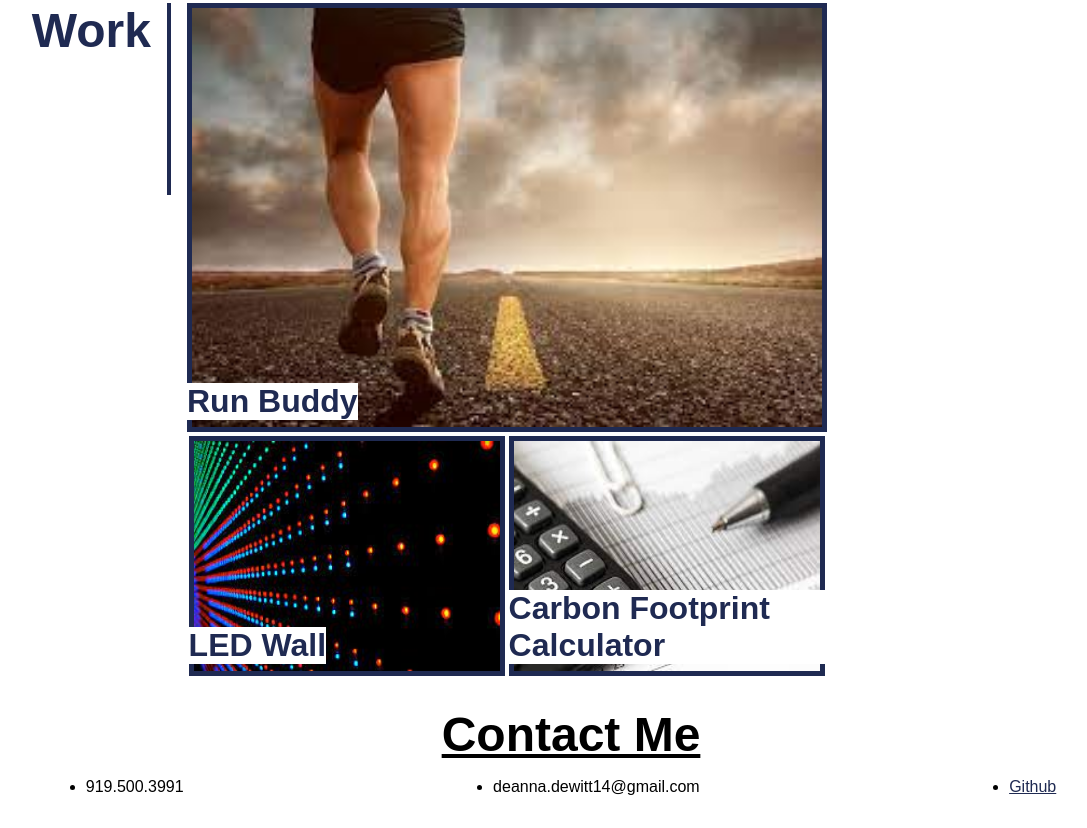
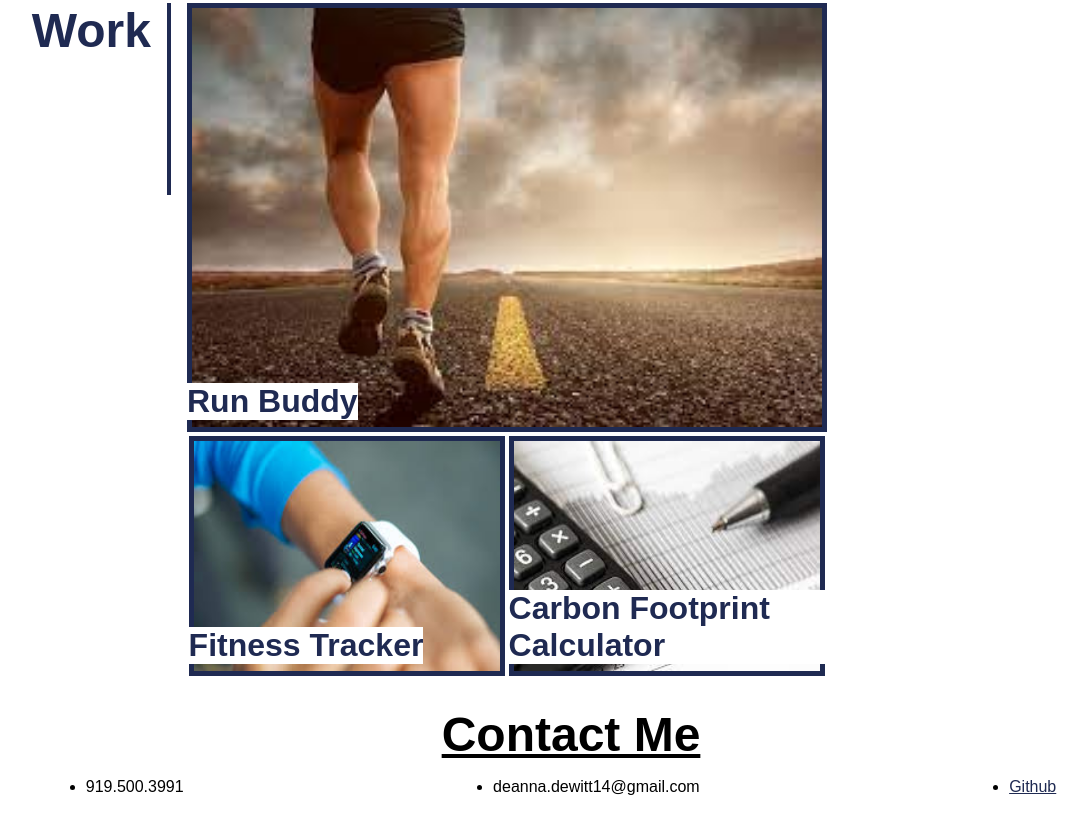
Before and after one commit to deanna-dewitt14/deannas-portfolio, a plain HTML site: page index.html in a window 1280 px wide. Shown: the part 641-1469 px from the top of the page, without its empty margins (69-1156 px from the left). Drawn offline with Linux system fonts and the light colour scheme; a web font is replaced by a local one.

Commit message:
added fitness tracker project to portfolio

```diff
--- a/assets/css/style.css
+++ b/assets/css/style.css
@@ -110,7 +110,7 @@ main h2 {
     border: 5px solid #1f2a52;
 }
 
-#ledWall {
+#watch {
     width: 19.8rem;
     height: 15rem;
     border: 5px solid #1f2a52;
--- a/index.html
+++ b/index.html
@@ -44,8 +44,8 @@
 					<figcaption>Run Buddy</figcaption>
 				</figure>
 				<figure>
-					<a href=""><img id="ledWall" src="assets/Images/LED.jpeg" alt="LED Wall"></a>
-					<figcaption>LED Wall</figcaption>
+					<a href="https://fast-sands-93958.herokuapp.com/"><img id="watch" src="assets/Images/fitness.jpeg" alt="watch"></a>
+					<figcaption>Fitness Tracker</figcaption>
 				</figure>
 				<figure>
 					<a href="https://ashleymullikin.github.io/carbon-footprint/"><img id="calculator" src="assets/Images/Calculator.jpeg" alt="Calculator"></a>
```
Also changed, not shown: assets/Images/fitness.jpeg (added).
